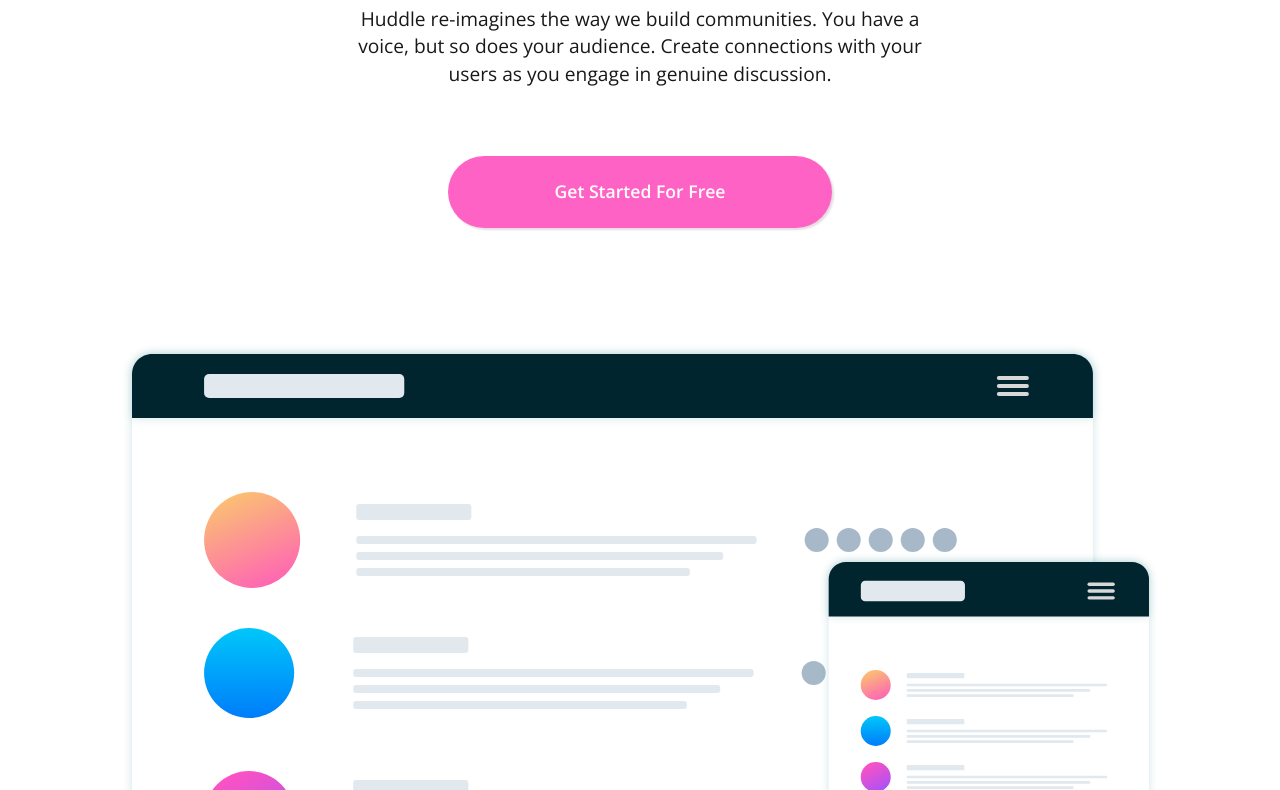
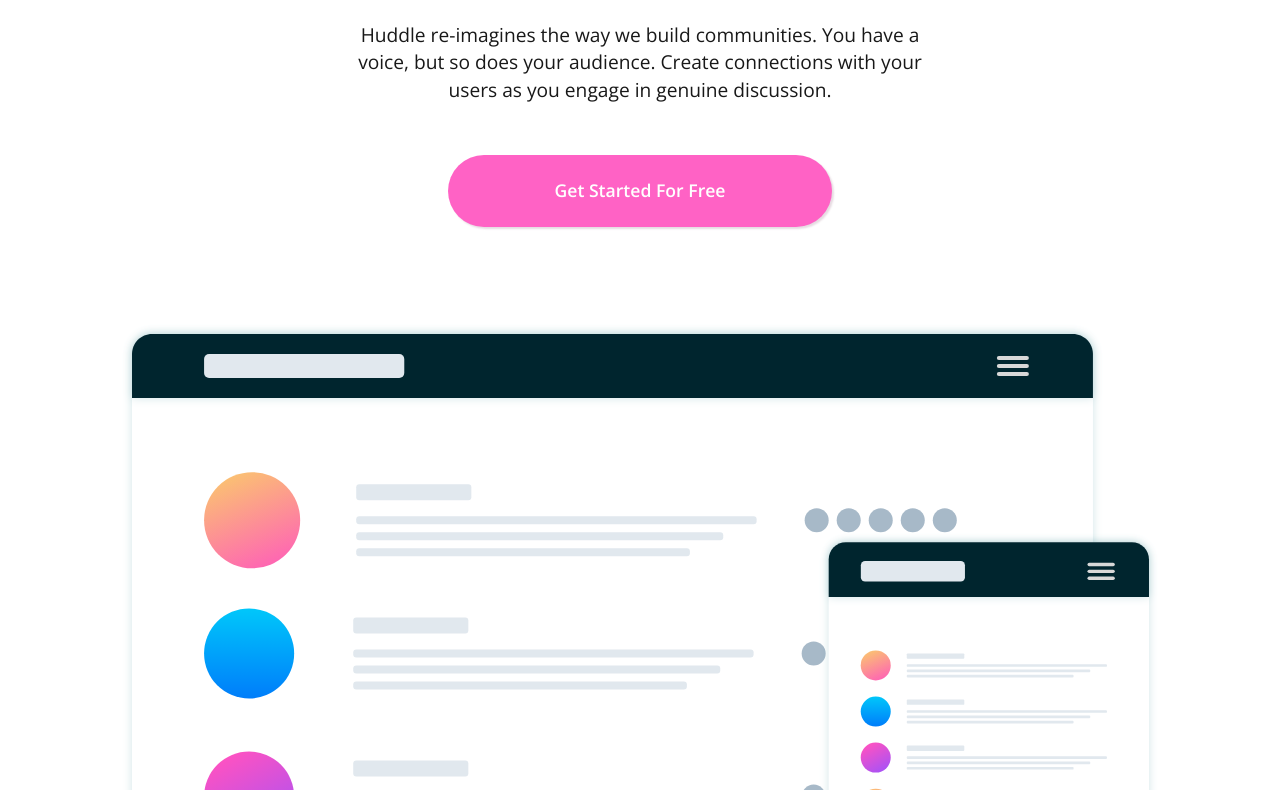
Before and after one commit to LeonteCr/Huddle-landing-page_curved-sections, a plain HTML site: page index.html in a window 1280 px wide. Shown: the part 441-1231 px from the top of the page. Drawn offline with nearby package versions, Linux system fonts and the light colour scheme.

Commit message:
:modify margin for .front-describe and .started-link

```diff
--- a/style.css
+++ b/style.css
@@ -423,7 +423,7 @@ footer p {
 
 @media (min-width:851px) {
     body {
-        padding: 4rem 0 0 0;
+        padding: 5rem 0 0 0;
     }
 
             /*======
@@ -460,7 +460,7 @@ footer p {
         display: inline-block;
         width: 24rem;
         height: 4.5rem;
-        margin: 2em auto;
+        margin: 1em auto;
         font-size: 1.1rem;
        padding-top: 1.3em;
        border-radius: 4rem;
```
